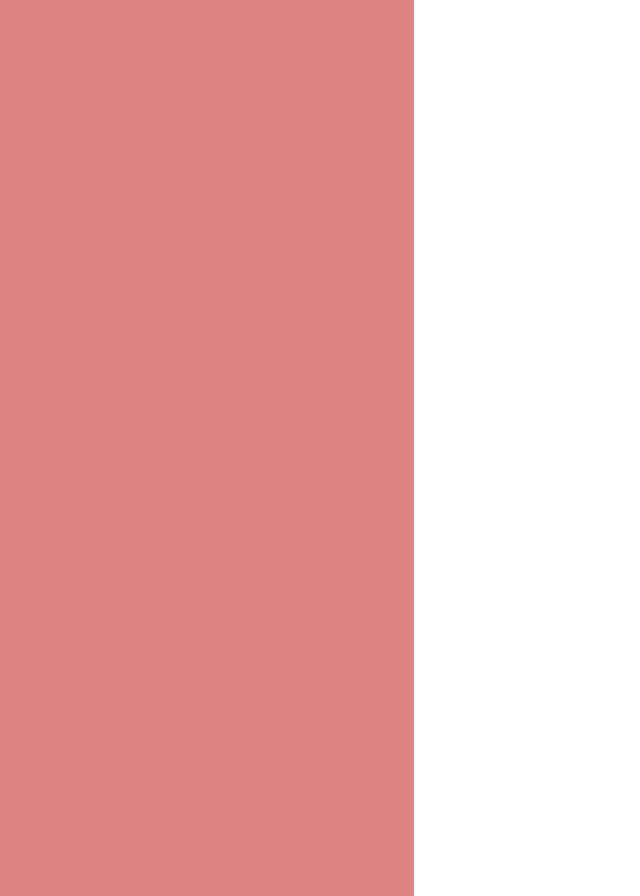
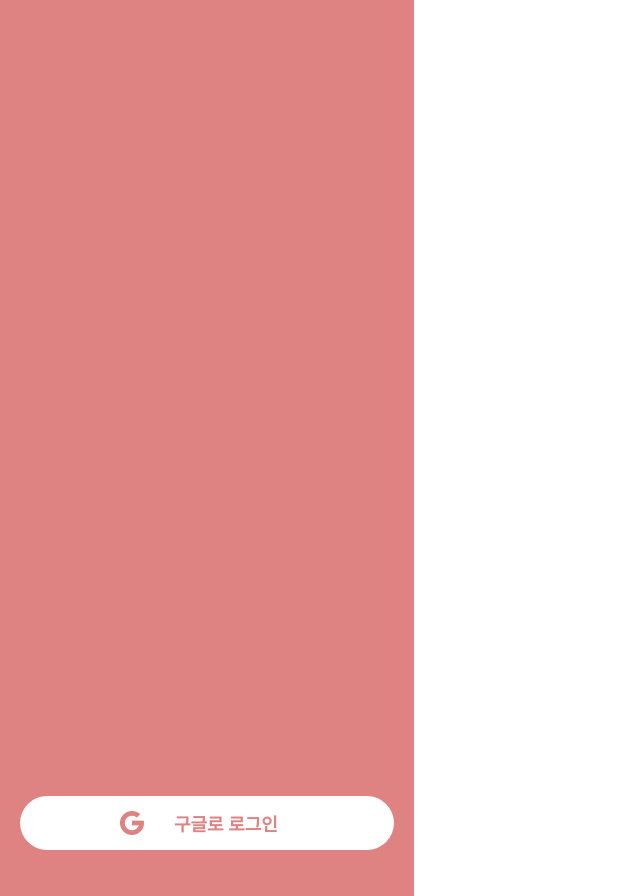
Before and after one commit to MangoBingsoo/Frontend, a React (Create React App) app: page / in a window 1280 px wide. Shown: the whole page, without its empty margins (0-640 px from the left). Built offline with nearby package versions, Linux system fonts and the light colour scheme.

Commit message:
🌧 :: 구글 oauth 로그인 버튼 수정

```diff
--- a/src/component/oauth/index.tsx
+++ b/src/component/oauth/index.tsx
@@ -4,18 +4,27 @@ import { GoogleOAuthProvider } from "@react-oauth/google";
 import AuthApi from "../../api/Auth/Auth.api";
 import { theme } from "../../theme";
 import * as S from "./style";
+import google from "../../Asset/common/google.png";
 
 const Oauth = () => {
   const move = (res: any) => {
     AuthApi.loginSuccess(res);
     window.location.replace("/main");
   };
+
   return (
-    <S.AuthFormWrap backgroundColor={theme.main}>
-      <GoogleOAuthProvider clientId={String(process.env.REACT_APP_CLIENTID)}>
-        <GoogleLogin onSuccess={move} onError={AuthApi.loginFailure} />
-      </GoogleOAuthProvider>
-    </S.AuthFormWrap>
+    <S.AuthForm backgroundColor={theme.main}>
+      <S.AuthLoginBtn backgroundColor={theme.white} textColor={theme.main}>
+        <S.AuthLoginImg src={google} />
+        <S.AuthLoginText>구글로 로그인</S.AuthLoginText>
+      </S.AuthLoginBtn>
+
+      <S.AuthFormWrap>
+        <GoogleOAuthProvider clientId={String(process.env.REACT_APP_CLIENTID)}>
+          <GoogleLogin onSuccess={move} onError={AuthApi.loginFailure} />
+        </GoogleOAuthProvider>
+      </S.AuthFormWrap>
+    </S.AuthForm>
   );
 };
 
--- a/src/component/oauth/style.ts
+++ b/src/component/oauth/style.ts
@@ -1,15 +1,48 @@
 import styled from "styled-components";
 
-export const AuthFormWrap = styled.div<{ backgroundColor: string }>`
+export const AuthForm = styled.div<{ backgroundColor: string }>`
   width: 414px;
   height: 896px;
   display: flex;
+  flex-direction: row;
   justify-content: center;
-  align-items: flex-end;
-  padding-bottom: 150px;
+  align-items: center;
   background-color: ${({ backgroundColor }) => backgroundColor};
 `;
 
-export const AuthLoginBtnWrap = styled.div`
+export const AuthFormWrap = styled.div`
+  margin-top: 750px;
+  position: absolute;
+  z-index: 99;
+  opacity: 0;
+`;
+
+export const AuthLoginBtn = styled.div<{
+  backgroundColor: string;
+  textColor: string;
+}>`
+  width: 374px;
+  height: 54px;
+  background-color: ${({ backgroundColor }) => backgroundColor};
+  color: ${({ textColor }) => textColor};
   display: flex;
+  align-items: center;
+  margin-top: 750px;
+  border-radius: 30px;
 `;
+
+export const AuthLoginImg = styled.img`
+  width: 24px;
+  height: 24px;
+  margin-left: 100px;
+`;
+
+export const AuthLoginText = styled.span`
+  width: 150px;
+  height: 100%;
+  display: flex;
+  align-items: center;
+  margin-left: 30px;
+  font-weight: 700;
+  font-size: 18px;
+`;
--- a/src/component/question/index.tsx
+++ b/src/component/question/index.tsx
@@ -7,6 +7,7 @@ import * as S from "./style";
 import * as I from "../../Asset/index";
 import { theme } from "../../theme";
 import { useEffect, useState } from "react";
+import { hover } from "@testing-library/user-event/dist/hover";
 
 const Question = () => {
   const DATA = [DATA_FOR_MAN, DATA_FOR_WOMAN, DATA_FOR_CHILDREN];
```
Also changed, not shown: src/Asset/common/google.png (added).
